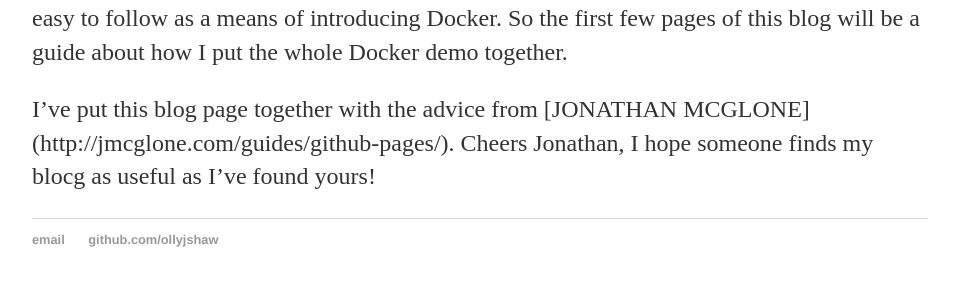
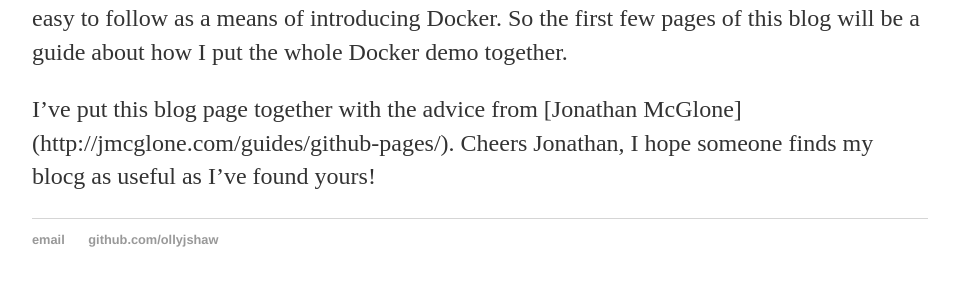
Before and after one commit to ollyjshaw/ollyjshaw.github.io, a Jekyll site: the page built from _posts/2016-09-25-olly-shaw-site-launched.md, in a window 1280 px wide. Shown: the part 320-606 px from the top of the page, without its empty margins (160-1114 px from the left). Built offline with Jekyll 4.4.1, drawn with Linux system fonts in a browser that asks for light colours.

Commit message:
improve writing

```diff
--- a/_posts/2016-09-25-olly-shaw-site-launched.md
+++ b/_posts/2016-09-25-olly-shaw-site-launched.md
@@ -6,4 +6,4 @@ date: 2016-09-25
 
 I've got a talk lined up at the meetup I co-organise [DevOps North East](http://www.meetup.com/DevOpsNorthEast). We've been going a year now and this talk is billed as a back to school talk. I want to present something cool and easy to follow as a means of introducing Docker. So the first few pages of this blog will be a guide about how I put the whole Docker demo together.
 
-I've put this blog page together with the advice from [JONATHAN MCGLONE] (http://jmcglone.com/guides/github-pages/). Cheers Jonathan, I hope someone finds my blocg as useful as I've found yours!
+I've put this blog page together with the advice from [Jonathan McGlone] (http://jmcglone.com/guides/github-pages/). Cheers Jonathan, I hope someone finds my blocg as useful as I've found yours!
```
